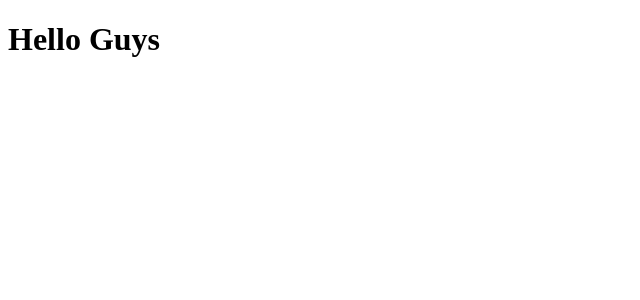
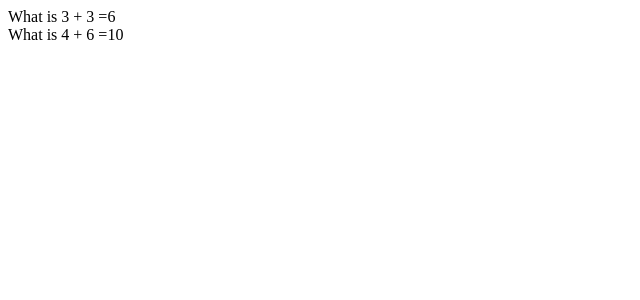
Before and after one commit to Muhammad0602/quiz-app, a React (Create React App) app: page / in a window 1280 px wide. Shown: the top 300 px of the page, without its empty margins (0-640 px from the left). Built offline with nearby package versions, Linux system fonts and the light colour scheme.

Commit message:
Add flashcards to the page for test

```diff
--- a/src/App.js
+++ b/src/App.js
@@ -1,8 +1,38 @@
+import FlashcardList from "./FlashcardList";
 
 function App() {
   return (
-    <h1>Hello Guys</h1>
+    <>
+    <FlashcardList flashcards={DATA_API} />
+    </>
   );
 }
 
+const DATA_API = [
+  {
+    id: 1,
+    question: "What is 3 + 3",
+    options: [
+      "4",
+      "5",
+      "7",
+      "6"
+    ],
+    answer: "6"
+  },
+
+  {
+    id: 2,
+    question: "What is 4 + 6",
+    options: [
+      "24",
+      "35",
+      "10",
+      "63"
+    ],
+    answer: "10"
+  },
+
+]
+
 export default App;
--- /dev/null
+++ b/src/Flashcard.js
@@ -0,0 +1,10 @@
+import React from 'react'
+
+export default function Flashcard({flashcard}) {
+  return (
+    <div>
+        {flashcard.question } =
+        {flashcard.answer}
+    </div>
+  )
+}
--- /dev/null
+++ b/src/FlashcardList.js
@@ -0,0 +1,12 @@
+import React from 'react'
+import Flashcard from './Flashcard'
+
+export default function ({flashcards}) {
+  return (
+    <div className='flashcard-grid'>
+        {flashcards.map(flashcard => {
+          return  <Flashcard flashcard={flashcard} key={flashcard.id}/>
+        })}
+    </div>
+  )
+}
```
